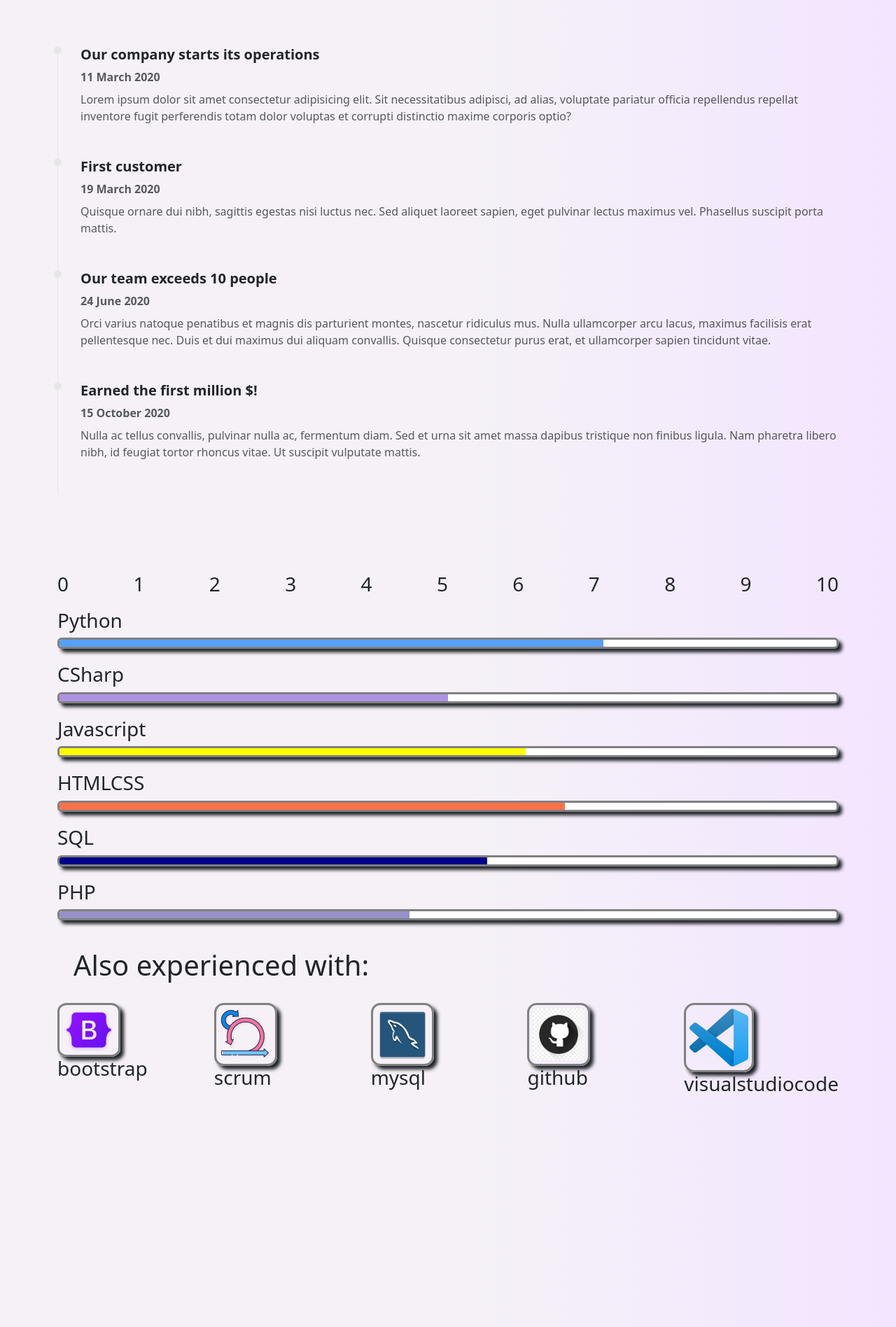
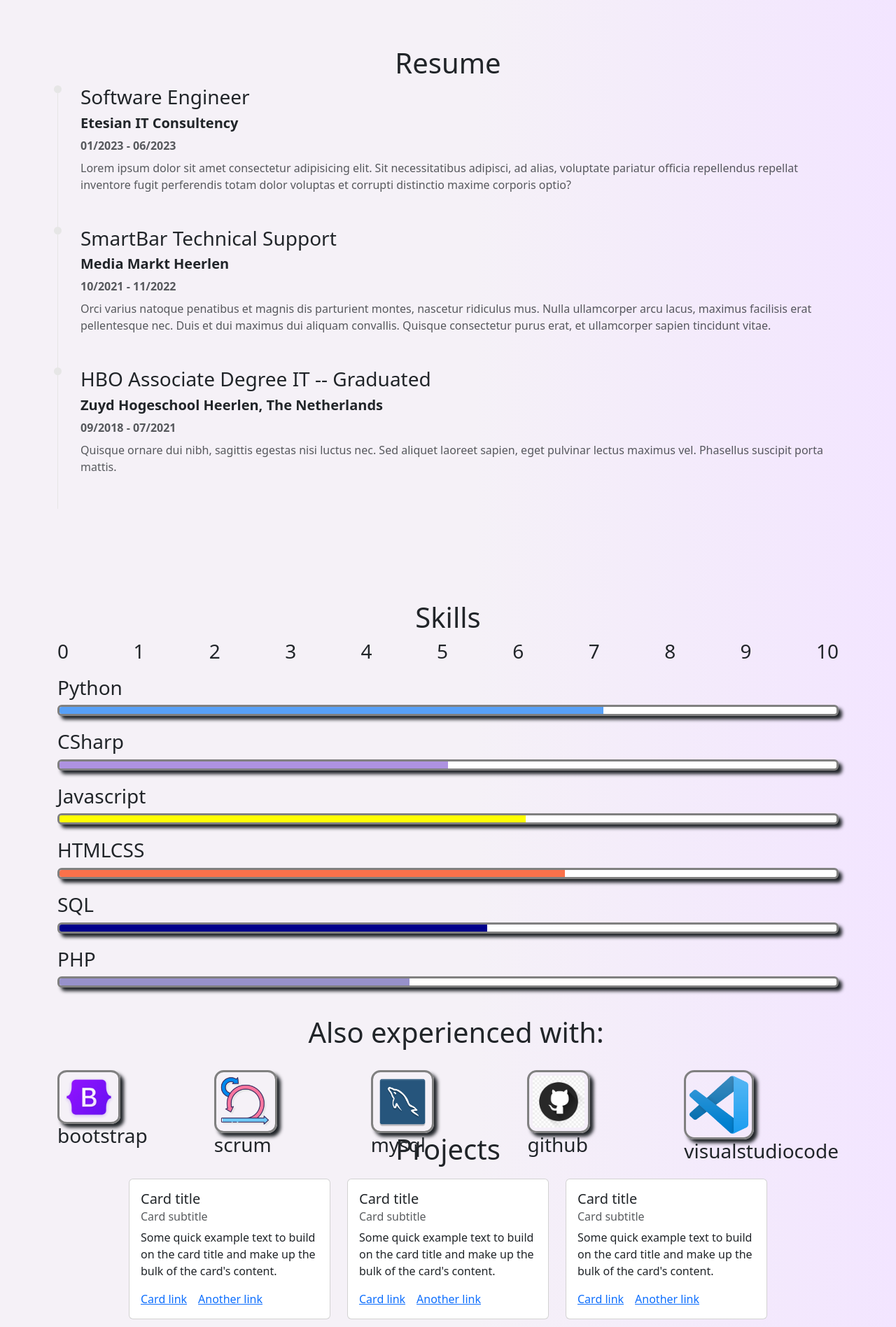
Before and after one commit to Schoelitsz/cv_reactapp, a React (Create React App) app: page / in a window 1280 px wide. Shown: the part 782-2678 px from the top of the page at 70% size. Built offline with nearby package versions, Linux system fonts and the light colour scheme.

Commit message:
section changes

```diff
--- a/src/App.js
+++ b/src/App.js
@@ -6,6 +6,7 @@ import Display from "./Components/Display";
 import ConstructionBanner from "./Components/ConstructionBanner";
 import '@fortawesome/fontawesome-free/css/all.min.css';
 import SideMenu from "./Components/SideMenu";
+import './styles/scss/general.scss';
 
 
 
--- a/src/Components/Display.js
+++ b/src/Components/Display.js
@@ -4,7 +4,7 @@ import NameSection from './NameSection';
 import Timeline from './Timeline';
 import SkillSection from './SkillSection';
 import ProjectCards from './ProjectSection';
-import { IconSkillSection } from './IconSkills';
+//import { IconSkillSection } from './IconSkills';
 
 function Display() {
     return (
--- a/src/Components/NameSection.js
+++ b/src/Components/NameSection.js
@@ -8,7 +8,7 @@ import '../styles/scss/Section.scss';
 
 function NameSection() {
     return (
-        <Container className='namesection'>
+        <Container className='namesection' id="Home">
             <Row className='name-and-picture'>
                 <Col lg={4}>
                     <div className='picture-frame'>
--- a/src/Components/ProjectSection.js
+++ b/src/Components/ProjectSection.js
@@ -1,9 +1,12 @@
 import React from 'react';
-import {Container, Card } from 'react-bootstrap';
+import {Container, Card, Row, Col } from 'react-bootstrap';
 
 function ProjectCards() {
   return (
-    <Container className='project-section'>
+    <Container className='project-section' id="Projects">
+        <h1>Projects</h1>
+        <Row>
+          <Col>
               <Card style={{ width: '18rem' }}>
               <Card.Body>
                 <Card.Title>Card title</Card.Title>
@@ -15,6 +18,34 @@ function ProjectCards() {
                   <Card.Link href="#">Another link</Card.Link>
               </Card.Body>
               </Card>
+          </Col>
+          <Col>
+            <Card style={{ width: '18rem' }}>
+            <Card.Body>
+              <Card.Title>Card title</Card.Title>
+                <Card.Subtitle className="mb-2 text-muted">Card subtitle</Card.Subtitle>
+                  <Card.Text>
+                    Some quick example text to build on the card title and make up the bulk of the card's content.
+                  </Card.Text>
+              <Card.Link href="#">Card link</Card.Link>
+              <Card.Link href="#">Another link</Card.Link>
+            </Card.Body>
+            </Card>
+          </Col>
+          <Col>
+          <Card style={{ width: '18rem' }}>
+            <Card.Body>
+                <Card.Title>Card title</Card.Title>
+                <Card.Subtitle className="mb-2 text-muted">Card subtitle</Card.Subtitle>
+                  <Card.Text>
+                    Some quick example text to build on the card title and make up the bulk of the card's content.
+                  </Card.Text>
+              <Card.Link href="#">Card link</Card.Link>
+              <Card.Link href="#">Another link</Card.Link>
+            </Card.Body>
+          </Card>
+          </Col>
+        </Row>
   </Container>
 
   );
--- a/src/Components/SideMenu.js
+++ b/src/Components/SideMenu.js
@@ -1,29 +1,36 @@
 import React from 'react';
 import { Nav } from 'react-bootstrap';
 import { FontAwesomeIcon } from '@fortawesome/react-fontawesome';
-import { faStar, faFile, faHeart } from '@fortawesome/free-solid-svg-icons';
+import { faStar, faFile, faHeart, faComputerMouse } from '@fortawesome/free-solid-svg-icons';
 import '../styles/scss/sidemenu.scss'; // Add your CSS file for styling
 
 const SideMenu = () => {
   return (
     <Nav className="side-menu">
       <Nav.Item>
-        <Nav.Link href="#home">
+        <Nav.Link href="#Home">
             <FontAwesomeIcon className='icon' icon={faStar} />
             About Me
         </Nav.Link>
       </Nav.Item>
       <Nav.Item>
-        <Nav.Link href="#profile">
+        <Nav.Link href="#Resume">
             <FontAwesomeIcon className='icon' icon={faFile} />
             Resume
         </Nav.Link>
       </Nav.Item>
       <Nav.Item>
-        <Nav.Link href="#settings">
+        <Nav.Link href="#Skills">
             <FontAwesomeIcon className='icon' icon={faHeart} />
             Skills
         </Nav.Link>
+      </Nav.Item>
+      <Nav.Item>
+        <Nav.Link href="#Projects">
+            <FontAwesomeIcon className='icon' icon={faComputerMouse} />
+            Projects
+        </Nav.Link>
+
       </Nav.Item>
     </Nav>
   );
--- a/src/Components/SkillSection.js
+++ b/src/Components/SkillSection.js
@@ -28,7 +28,8 @@ function SkillSection() {
     };
 
     return (
-        <Container className='SkillSection'>
+        <Container className='SkillSection' id="Skills">
+            <h1>Skills</h1>
             <Row>
                 <Col>
                 <h3 className='rating'>
--- a/src/Components/Timeline.js
+++ b/src/Components/Timeline.js
@@ -4,11 +4,13 @@ import '../styles/scss/Section.scss'
 
 function Timeline() {
   return (
-    <Container className="py-5">
+    <Container className="py-5" id='Resume'>
+      <h1>Resume</h1>
       <ul className="timeline">
         <li className="timeline-item mb-5">
-          <h5 className="fw-bold">Our company starts its operations</h5>
-          <p className="text-muted mb-2 fw-bold">11 March 2020</p>
+          <h3>Software Engineer</h3>
+          <h5 className="fw-bold">Etesian IT Consultency</h5>
+          <p className="text-muted mb-2 fw-bold">01/2023 - 06/2023</p>
           <p className="text-muted">
             Lorem ipsum dolor sit amet consectetur adipisicing elit. Sit
             necessitatibus adipisci, ad alias, voluptate pariatur officia
@@ -18,18 +20,9 @@ function Timeline() {
         </li>
 
         <li className="timeline-item mb-5">
-          <h5 className="fw-bold">First customer</h5>
-          <p className="text-muted mb-2 fw-bold">19 March 2020</p>
-          <p className="text-muted">
-            Quisque ornare dui nibh, sagittis egestas nisi luctus nec. Sed
-            aliquet laoreet sapien, eget pulvinar lectus maximus vel.
-            Phasellus suscipit porta mattis.
-          </p>
-        </li>
-
-        <li className="timeline-item mb-5">
-          <h5 className="fw-bold">Our team exceeds 10 people</h5>
-          <p className="text-muted mb-2 fw-bold">24 June 2020</p>
+          <h3>SmartBar Technical Support</h3>
+          <h5 className="fw-bold">Media Markt Heerlen</h5>
+          <p className="text-muted mb-2 fw-bold">10/2021 - 11/2022</p>
           <p className="text-muted">
             Orci varius natoque penatibus et magnis dis parturient montes,
             nascetur ridiculus mus. Nulla ullamcorper arcu lacus, maximus
@@ -40,6 +33,17 @@ function Timeline() {
         </li>
 
         <li className="timeline-item mb-5">
+          <h3>HBO Associate Degree IT -- Graduated</h3>
+          <h5 className="fw-bold">Zuyd Hogeschool Heerlen, The Netherlands</h5>
+          <p className="text-muted mb-2 fw-bold">09/2018 - 07/2021</p>
+          <p className="text-muted">
+            Quisque ornare dui nibh, sagittis egestas nisi luctus nec. Sed
+            aliquet laoreet sapien, eget pulvinar lectus maximus vel.
+            Phasellus suscipit porta mattis.
+          </p>
+        </li>
+
+        {/* <li className="timeline-item mb-5">
           <h5 className="fw-bold">Earned the first million $!</h5>
           <p className="text-muted mb-2 fw-bold">15 October 2020</p>
           <p className="text-muted">
@@ -48,7 +52,7 @@ function Timeline() {
             pharetra libero nibh, id feugiat tortor rhoncus vitae. Ut suscipit
             vulputate mattis.
           </p>
-        </li>
+        </li> */}
       </ul>
     </Container>
   );
--- a/src/styles/scss/Section.scss
+++ b/src/styles/scss/Section.scss
@@ -42,11 +42,16 @@
         .carousel-item {
             padding-left:90px;
             padding-right:90px;
+
+            @media only screen and (max-width: 992px) {
+                padding: 0;
+            }
         }
 
         .carousel-content {
             //height: 50%;
             padding: 50px;
+
 
             h1 {
                 padding-left: 5px;
@@ -94,13 +99,19 @@
 }
 
 .SkillSection {
+    padding-top: 40px;
+    display: flex;
+    //justify-content: center;
+    //align-items: center;
+    flex-direction: column;
+    height: 100vh;
 
-    // display: flex;
-    // justify-content: center;
-    // align-items: center;
-    // display: flex;
-    // flex-direction: column;
-    // height: 100vh;
+    h1 {
+        display: flex;
+        justify-content: center;
+    }
+
+
 
     .rating {
         display: flex;
@@ -141,9 +152,8 @@
 
     .iconSkillSection {
         display: flex;
-        justify-content: center;
-        align-items: center;
-        display: flex;
+        //justify-content: center;
+        //align-items: center;
         flex-direction: column;
         //height: 100vh;
 
@@ -176,10 +186,14 @@
 
 
 .project-section {
+
     display: flex;
-    justify-content: center;
     align-items: center;
-    display: flex;
     flex-direction: column;
     height: 100vh;
+
+    h1 {
+        padding-bottom: 10px;
+    }
+
 }
--- a/src/styles/scss/general.scss
+++ b/src/styles/scss/general.scss
@@ -1,4 +1,9 @@
-@font-face {
-    font-family: 'Cherry Legends';
-    src: url(/fonts/cherry.ttf);
+// @font-face {
+//     font-family: 'Cherry Legends';
+//     src: url(/fonts/cherry.ttf);
+// }
+
+
+html {
+    scroll-behavior: smooth;
 }
```
Lines whose indentation alone changed are shown as unchanged.
